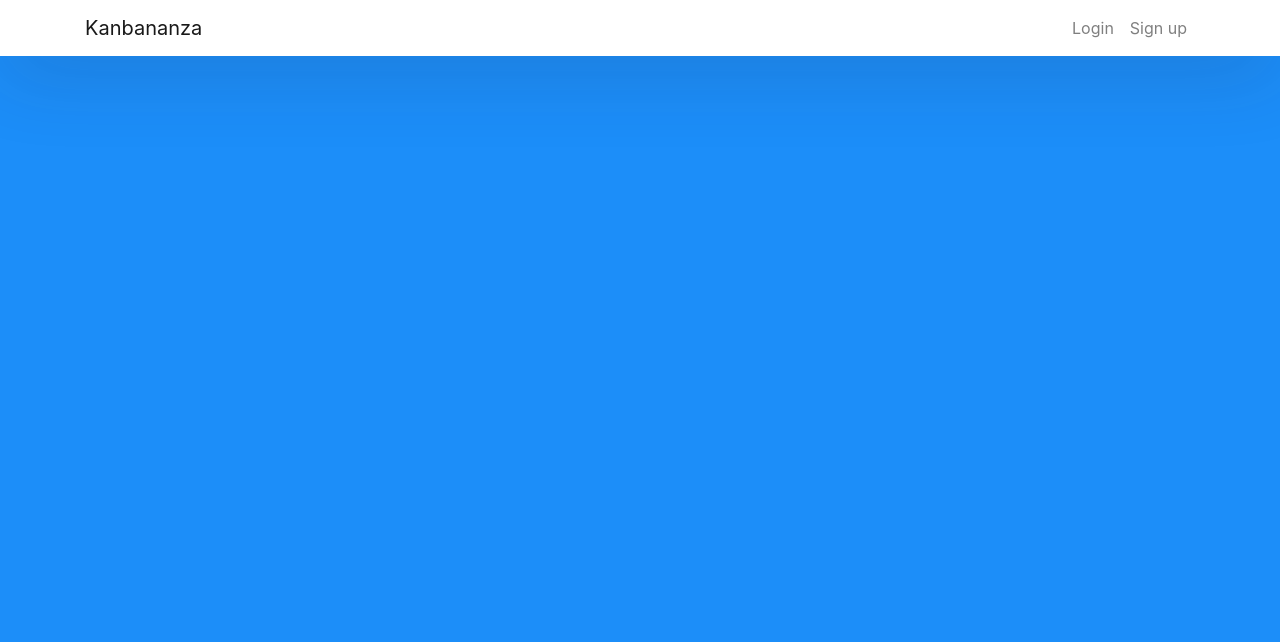
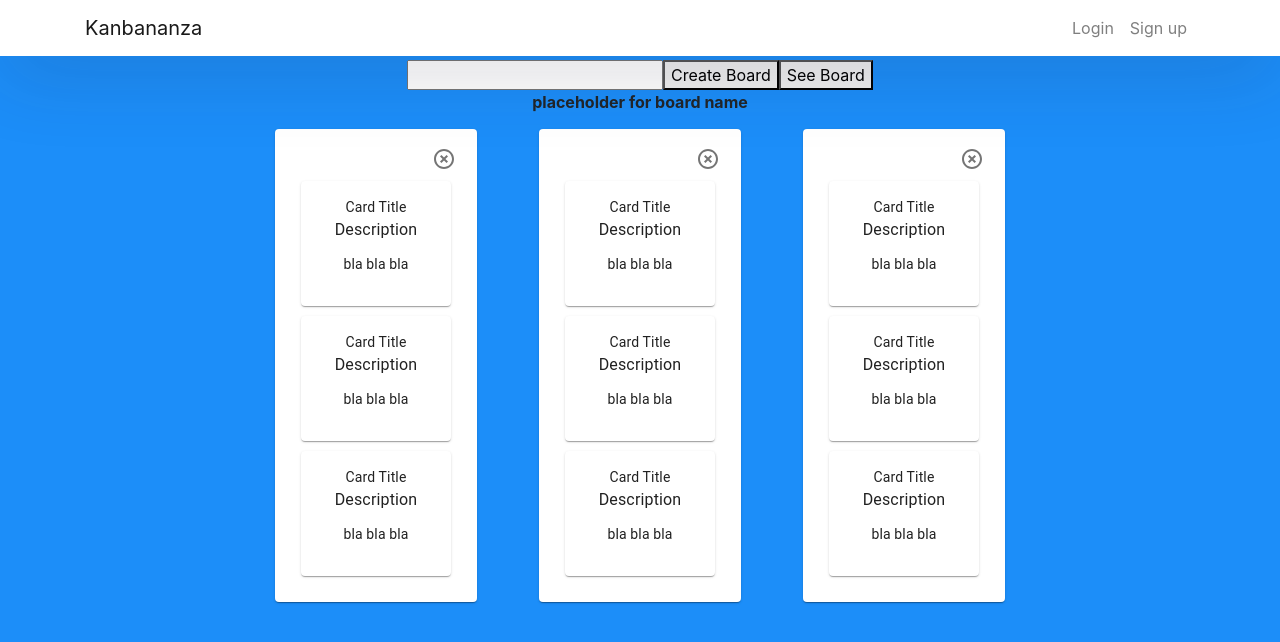
Before and after one commit to RemiCarriere/ecse-428-kanbananza, a React (Create React App) app in the folder kanbananza-frontend/: page /board in a window 1280 px wide. Shown: the top 642 px of the page. Built offline with nearby package versions, Linux system fonts and the light colour scheme.

Commit message:
created card component FE and set up dummy board

```diff
--- a/kanbananza-frontend/package.json
+++ b/kanbananza-frontend/package.json
@@ -3,6 +3,8 @@
   "version": "0.1.0",
   "private": true,
   "dependencies": {
+    "@material-ui/core": "^4.11.3",
+    "@material-ui/icons": "^4.11.2",
     "@testing-library/jest-dom": "^5.11.9",
     "@testing-library/react": "^11.2.5",
     "@testing-library/user-event": "^12.6.3",
--- a/kanbananza-frontend/src/components/Board/Board.tsx
+++ b/kanbananza-frontend/src/components/Board/Board.tsx
@@ -1,5 +1,11 @@
 import React, { useState, useEffect } from "react";
 import { board } from "../../types/board";
+import CardComponent from "../Card/Card";
+import Grid from "@material-ui/core/Grid";
+import { makeStyles, createStyles, Theme } from '@material-ui/core/styles'
+import Paper from '@material-ui/core/Paper';
+import IconButton from '@material-ui/core/IconButton';
+import HighlightOffIcon from '@material-ui/icons/HighlightOff'
 // use effect is similar to componentDidMount and componentDidUpdate and component will unmount
 // use effect runs after each render!!
 // each render occurs after a set state
@@ -11,14 +17,64 @@ import { board } from "../../types/board";
  * In a way, this makes the effects behave more like a part of the render result — each effect “belongs”
  * to a particular render. We will see more clearly why this is useful later on this page.
  */
+
+const useStyles = makeStyles((theme: Theme) =>
+  createStyles({
+    root: {
+      flexGrow: 1,
+      alignItems: "center",
+      justify: "center",
+    },
+    card: {
+      padding: theme.spacing(2),
+      textAlign: 'center',
+      margin: '15px',
+      color: theme.palette.text.secondary,
+    },
+  }),
+);
+
 const Board = () => {
   // will probably require props
   const [boardData, setBoardData] = useState<board | undefined>(undefined); // initialize the variable to empty string
-
+  const classes = useStyles();
   return (
     <>
-      <div>
+      <div className={classes.root}>
         <strong>placeholder for board name</strong>
+        <Grid alignItems="center" justify="center" container spacing={4}>
+          <Grid item>
+            <Paper className={classes.card}>
+              <IconButton style={{ left: '40%', padding: '0px', margin: '0px' }} aria-label="delete">
+                <HighlightOffIcon />
+              </IconButton>
+              <CardComponent className={classes.card} {...undefined}></CardComponent>
+              <CardComponent className={classes.card} {...undefined}></CardComponent>
+              <CardComponent className={classes.card} {...undefined}></CardComponent>
+            </Paper>
+          </Grid>
+          <Grid item>
+            <Paper className={classes.card}>
+              <IconButton style={{ left: '40%', padding: '0px', margin: '0px' }} aria-label="delete">
+                <HighlightOffIcon />
+              </IconButton>
+              <CardComponent className={classes.card} {...undefined}></CardComponent>
+              <CardComponent className={classes.card} {...undefined}></CardComponent>
+              <CardComponent className={classes.card} {...undefined}></CardComponent>
+            </Paper>
+          </Grid>
+          <Grid item>
+            <Paper className={classes.card}>
+              <IconButton style={{ left: '40%', padding: '0px', margin: '0px' }} aria-label="delete">
+                <HighlightOffIcon />
+              </IconButton>
+              <CardComponent className={classes.card} {...undefined}></CardComponent>
+              <CardComponent className={classes.card} {...undefined}></CardComponent>
+              <CardComponent className={classes.card}{...undefined}></CardComponent>
+            </Paper>
+          </Grid>
+        </Grid>
+
       </div>
       {/*here we will do something like boardData.columns.map(column=> <Column></Column>)*/}
       {/*same thing in the column compoenent with cards*/}
--- a/kanbananza-frontend/src/components/Board/DisplayBoard.tsx
+++ b/kanbananza-frontend/src/components/Board/DisplayBoard.tsx
@@ -31,7 +31,7 @@ const DisplayBoard = () => {
         <input type="text" onChange={(e) => setName(e.target.value)}></input>
         <button onClick={onCreateBoard}>Create Board</button>
         <button onClick={onViewBoard}>See Board</button>
-        {boardData && <Board></Board>}
+        {<Board></Board>}
       </div>
     </>
   );
--- /dev/null
+++ b/kanbananza-frontend/src/components/Card/Card.tsx
@@ -0,0 +1,55 @@
+import React, { useState, useEffect } from 'react'
+import { card } from '../../types/card'
+import { makeStyles } from '@material-ui/core/styles';
+import Card from '@material-ui/core/Card';
+import CardActions from '@material-ui/core/CardActions';
+import CardContent from '@material-ui/core/CardContent';
+import Button from '@material-ui/core/Button';
+import Typography from '@material-ui/core/Typography';
+
+const useStyles = makeStyles({
+    root: {
+        minWidth: 150,
+        margin: "10px",
+    },
+    bullet: {
+        display: 'inline-block',
+        margin: '0 2px',
+        transform: 'scale(0.8)',
+    },
+    title: {
+        fontSize: 14,
+    },
+    pos: {
+        marginBottom: 12,
+    },
+});
+
+const CardComponent = (cardProps: any) => {
+
+    const [cardData, setCardData] = useState<card | undefined>(cardProps)
+    const classes = useStyles();
+
+    useEffect(() => { // sync props with state
+        setCardData(cardProps)
+    }, [cardProps])
+    return (
+        <Card className={classes.root}>
+            <CardContent>
+                <Typography className={classes.title}>
+                    Card Title
+        </Typography>
+                <Typography className={classes.pos}>
+                    Description
+        </Typography>
+                <Typography variant="body2" component="p">
+                    bla bla bla
+                </Typography>
+            </CardContent>
+            <CardActions>
+            </CardActions>
+        </Card>
+    );
+}
+
+export default CardComponent
--- a/kanbananza-frontend/src/routes/main.tsx
+++ b/kanbananza-frontend/src/routes/main.tsx
@@ -2,6 +2,7 @@ import { BrowserRouter as Router, Switch, Route, Link } from "react-router-dom";
 import Login from "../components/Login/Login";
 import Signup from "../components/Login/Signup";
 import UserHome from "../components/UserHome/UserHome";
+import DisplayBoard from "../components/Board/DisplayBoard"
 import "../../node_modules/bootstrap/dist/css/bootstrap.min.css";
 import "./app.css";
 import "../index.css";
@@ -75,6 +76,7 @@ const Main = () => {
             <Signup setloggedIn={setloggedIn} />
           </Route>
           <Route path="/home" component={UserHome} />
+          <Route path="/board" component={DisplayBoard} />
         </Switch>
       </div>
     </Router>
--- a/kanbananza-frontend/src/types/card.tsx
+++ b/kanbananza-frontend/src/types/card.tsx
@@ -1,4 +1,7 @@
 export interface card {
-  id: number;
+  id: string
+  description: string
+  label: string // might use an enum -> to see
+  priority: string
   //and other data we will get from the BE
 }
```
Also changed, not shown: 1 other file (tests, documents, lock files or other folders). Lines whose indentation alone changed are shown as unchanged.
